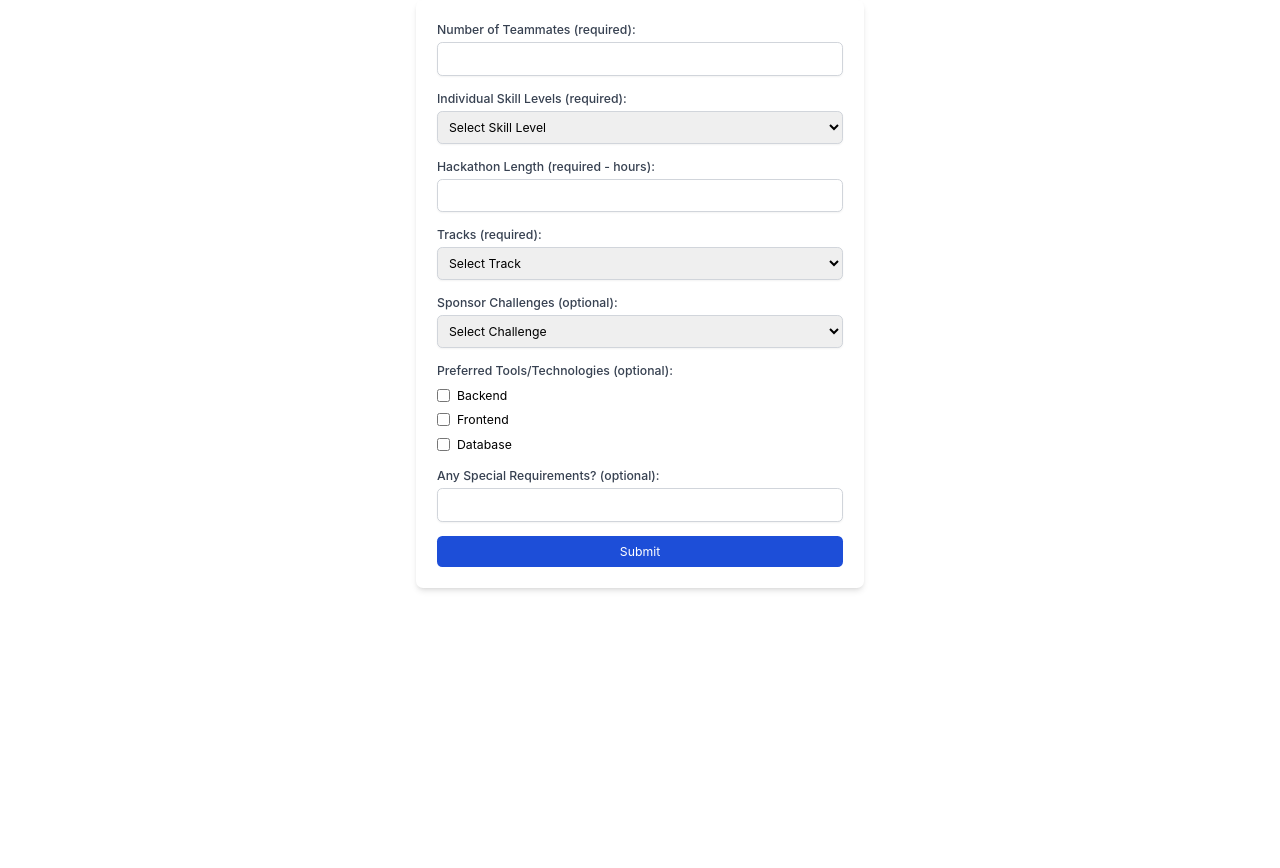
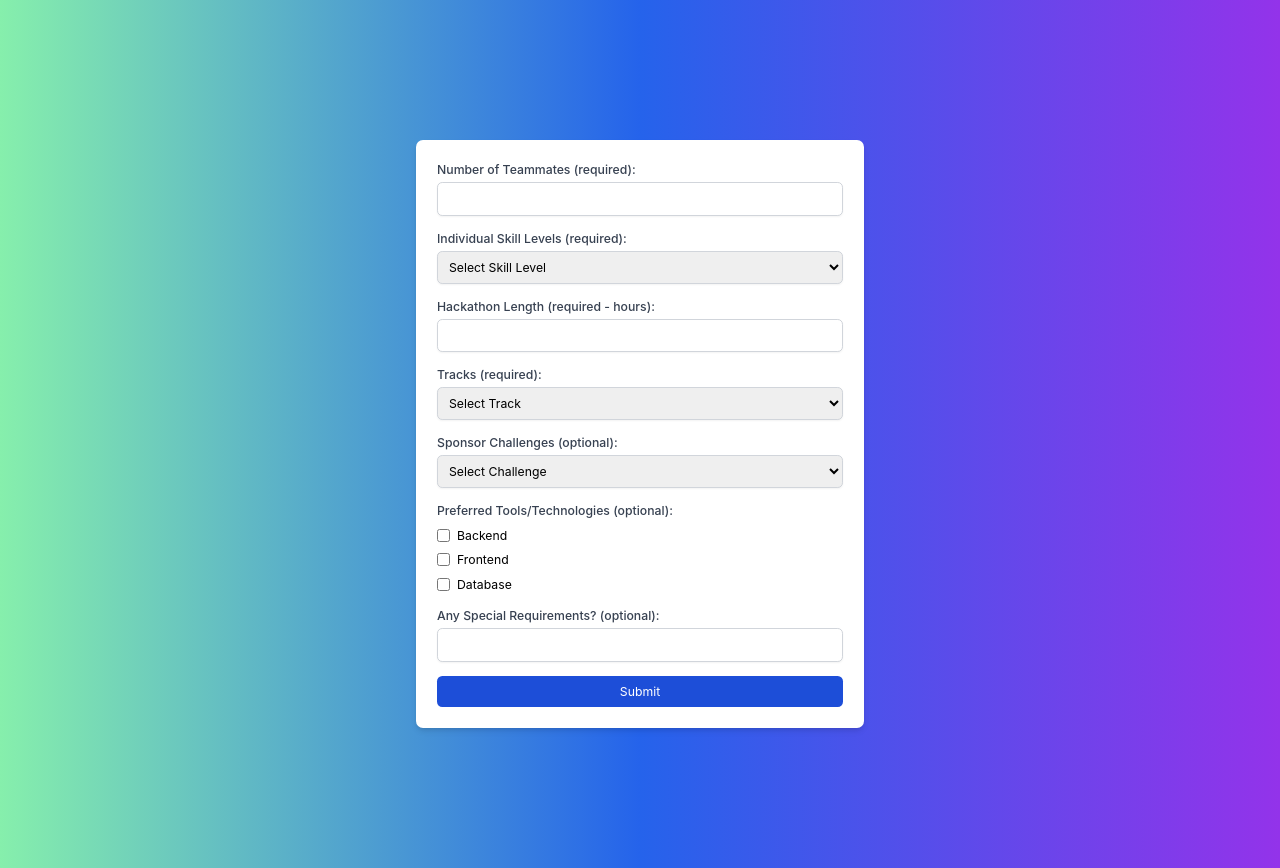
Before and after one commit to JoeyCorbett/hackrmap, a React (Create React App) app: page /form in a window 1280 px wide. Before the commit the page ends 800 px from the top, so only its background shows below. Built offline with nearby package versions, Linux system fonts and the light colour scheme.

Commit message:
color form

```diff
--- a/src/app/(routes)/form.jsx
+++ b/src/app/(routes)/form.jsx
@@ -28,6 +28,7 @@
   };
 
   return (
+    <div className="py-40 bg-cover bg-gradient-to-r from-green-300 via-blue-500 to-purple-600 ">
     <form onSubmit={handleSubmit} className="bg-white p-6 rounded-lg shadow-md max-w-lg mx-auto">
       <div className="mb-4">
         <label htmlFor="numTeammates" className="block text-sm font-medium text-gray-700">
@@ -177,6 +178,7 @@
         Submit
       </button>
     </form>
+    </div>
   );
 };
 
```
Lines whose indentation alone changed are shown as unchanged.
